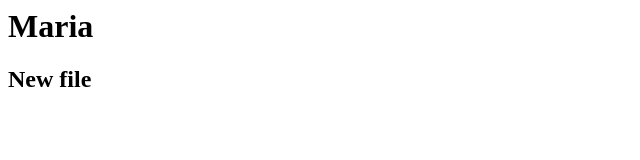
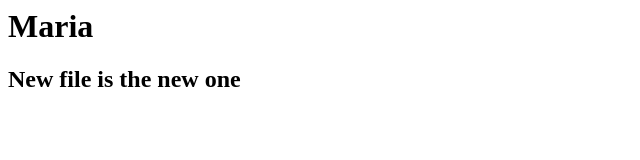
Before and after one commit to ddeepz25/mygitrepo, a plain HTML site: page index.html in a window 1280 px wide. Shown: the whole page, without its empty margins (0-640 px from the left). Drawn offline with Linux system fonts and the light colour scheme.

Commit message:
Edited version

```diff
--- a/index.html
+++ b/index.html
@@ -1,6 +1,6 @@
 <html>
 	<body>
 		<h1> Maria</h1>
-		<h2>New file</h2>
+		<h2>New file is the new one</h2>
 	</body>
 </html>
```
